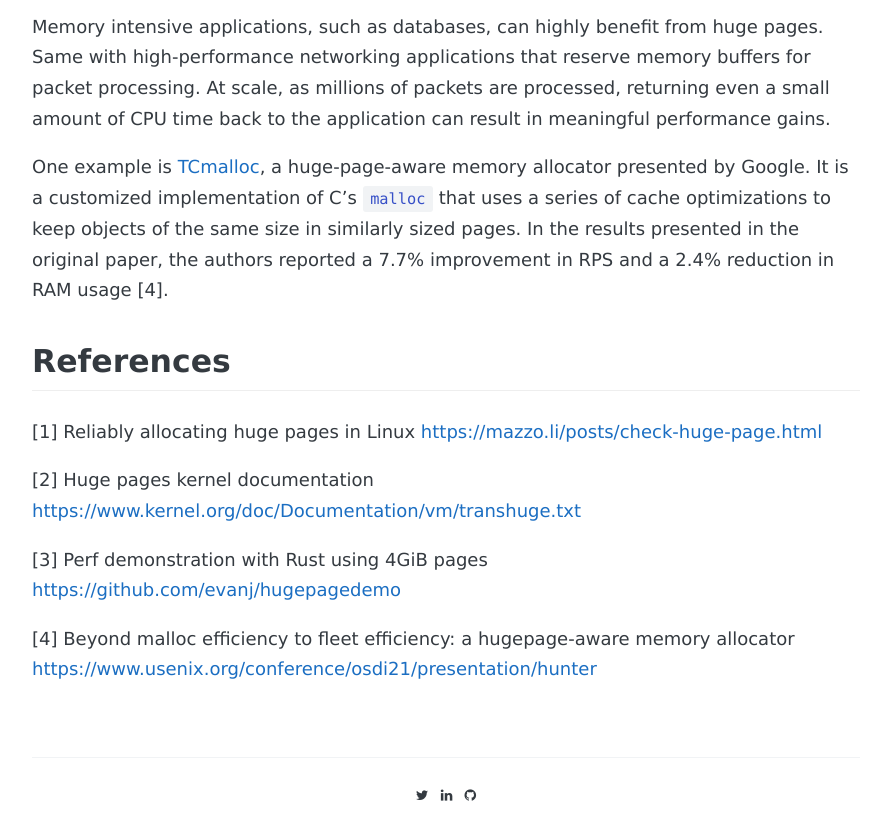
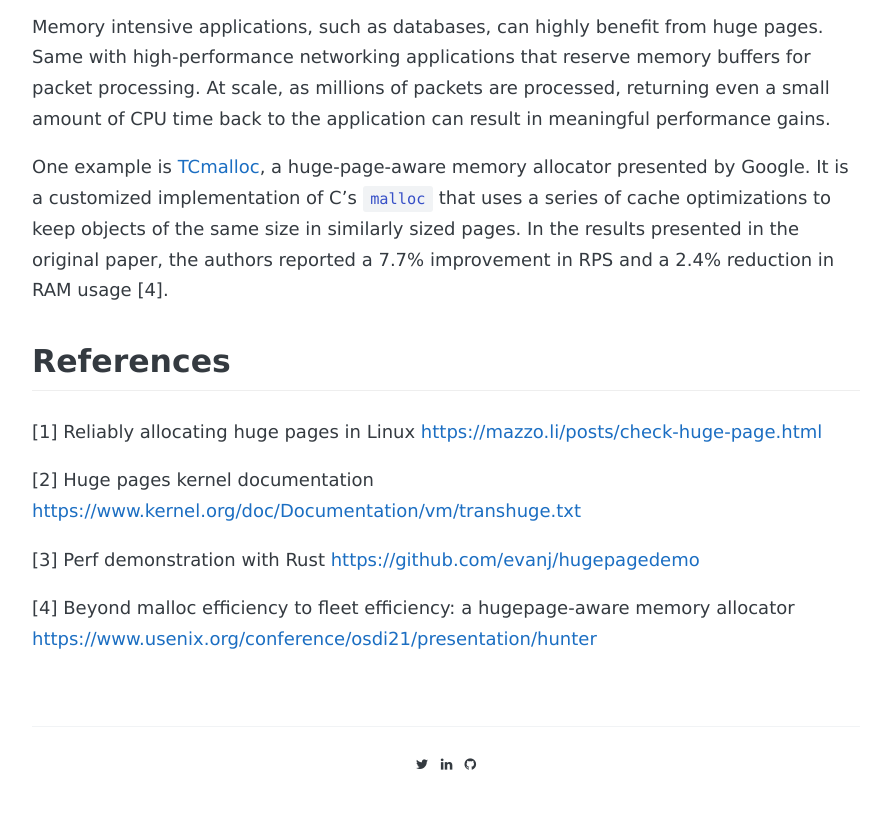
Before and after one commit to andreybleme/andreybleme.github.io, a Jekyll site: the page built from _posts/2026-08-31-huge-pages-tlb-and-the-cost-of-memory-access.markdown, in a window 1280 px wide and 900 px high, scrolled down 6946 px. Shown: the top 840 px of the window, without its empty margins (194-1085 px from the left). Built offline with Jekyll 4.4.1, drawn with Linux system fonts in a browser that asks for light colours; nearby versions of some CDN libraries; some web fonts are replaced; comment, search, counter and statistics services are not loaded.

Commit message:
chore: update incorrect reference description

```diff
--- a/_posts/2026-08-31-huge-pages-tlb-and-the-cost-of-memory-access.markdown
+++ b/_posts/2026-08-31-huge-pages-tlb-and-the-cost-of-memory-access.markdown
@@ -191,6 +191,6 @@ One example is [TCmalloc](https://github.com/google/tcmalloc), a huge-page-aware
 
 [2] Huge pages kernel documentation [https://www.kernel.org/doc/Documentation/vm/transhuge.txt](https://www.kernel.org/doc/Documentation/vm/transhuge.txt)
 
-[3] Perf demonstration with Rust using 4GiB pages [https://github.com/evanj/hugepagedemo](https://github.com/evanj/hugepagedemo)
+[3] Perf demonstration with Rust [https://github.com/evanj/hugepagedemo](https://github.com/evanj/hugepagedemo)
 
 [4] Beyond malloc efficiency to fleet efficiency: a hugepage-aware memory allocator [https://www.usenix.org/conference/osdi21/presentation/hunter](https://www.usenix.org/conference/osdi21/presentation/hunter)
```
